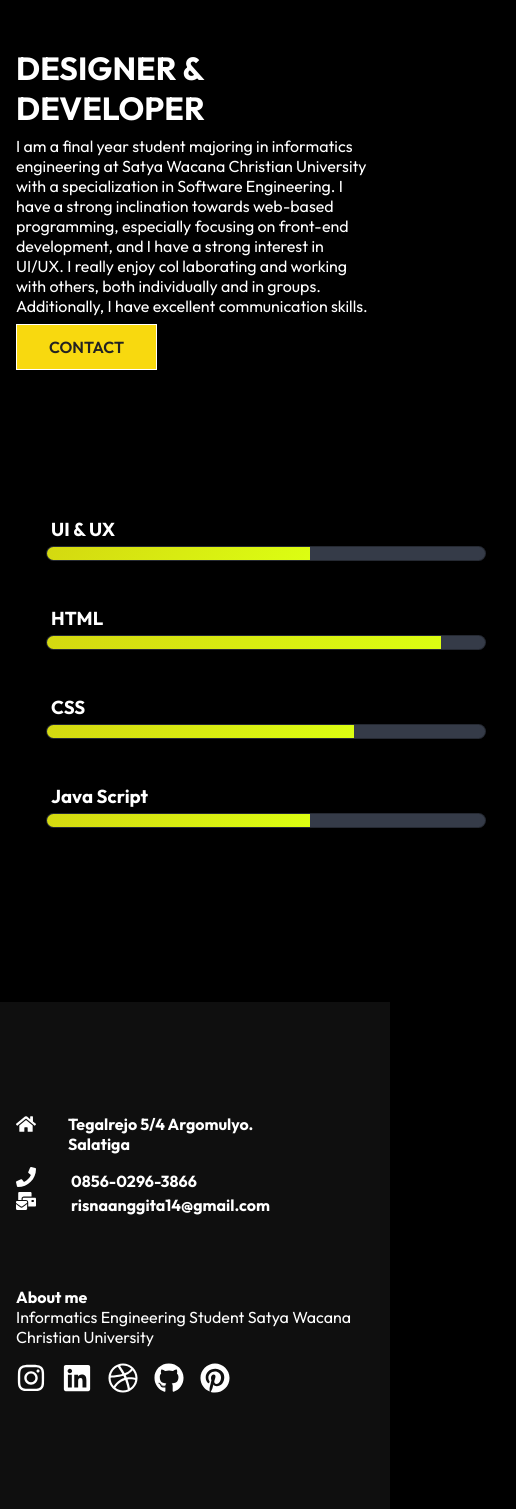
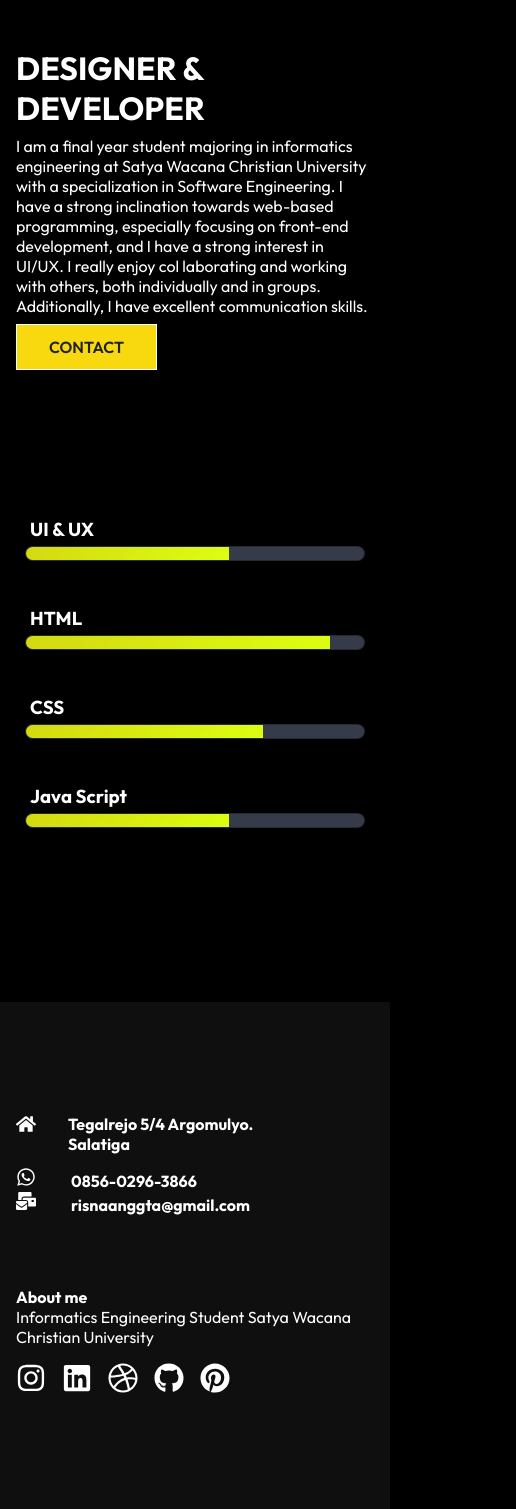
Before and after one commit to risnaanggta/portofolio, a React (Create React App) app: page /portofolio/about in a window 390 px wide. Shown: the part 522-2031 px from the top of the page, 516 px wide, since content can reach past the window. Built offline with nearby package versions, Linux system fonts and the light colour scheme.

Commit message:
responsive about

```diff
--- a/src/components/AboutContent.css
+++ b/src/components/AboutContent.css
@@ -19,10 +19,11 @@
 
 .about .right {
   margin: auto;
+  max-width: 500px;
 }
 
 .right .skill {
-  width: 500px;
+  width: 400px;
   margin: 60px auto;
   color: #fff;
   padding: 20px;
--- a/src/components/Footer.js
+++ b/src/components/Footer.js
@@ -1,6 +1,6 @@
 import "../components/Footer.css";
 import React from "react";
-import { FaDribbble, FaGithub, FaHome, FaInstagram, FaLinkedin, FaMailBulk, FaPhone, FaPinterest } from "react-icons/fa";
+import { FaDribbble, FaGithub, FaHome, FaInstagram, FaLinkedin, FaMailBulk, FaWhatsapp, FaPinterest } from "react-icons/fa";
 
 const Footer = () => {
   return (
@@ -16,12 +16,16 @@ const Footer = () => {
           </div>
           <div className="phone">
             <h4>
-              <FaPhone size={20} style={{ color: "#fff", marginRight: "2rem" }} /> 0856-0296-3866
+              <a a href="https://wa.me/6285602963866">
+                <FaWhatsapp size={20} style={{ color: "#fff", marginRight: "2rem" }} /> 0856-0296-3866
+              </a>
             </h4>
           </div>
           <div className="email">
             <h4>
-              <FaMailBulk size={20} style={{ color: "#fff", marginRight: "2rem" }} /> risnaanggita14@gmail.com
+              <a a href="https://mail.google.com/mail/u/0/?view=cm&tf=1&fs=1&to=risnaanggta@gmail.com">
+                <FaMailBulk size={20} style={{ color: "#fff", marginRight: "2rem" }} /> risnaanggta@gmail.com
+              </a>
             </h4>
           </div>
         </div>
@@ -29,11 +33,21 @@ const Footer = () => {
           <h4>About me</h4>
           <p>Informatics Engineering Student Satya Wacana Christian University</p>
           <div className="social">
-            <FaInstagram size={30} style={{ color: "#fff", marginRight: "1rem" }} />
-            <FaLinkedin size={30} style={{ color: "#fff", marginRight: "1rem" }} />
-            <FaDribbble size={30} style={{ color: "#fff", marginRight: "1rem" }} />
-            <FaGithub size={30} style={{ color: "#fff", marginRight: "1rem" }} />
-            <FaPinterest size={30} style={{ color: "#fff", marginRight: "1rem" }} />
+            <a href="https://www.instagram.com/risnaanggta/">
+              <FaInstagram size={30} style={{ color: "#fff", marginRight: "1rem" }} />
+            </a>
+            <a href="https://www.linkedin.com/in/risnaanggta/">
+              <FaLinkedin size={30} style={{ color: "#fff", marginRight: "1rem" }} />
+            </a>
+            <a href="https://dribbble.com/risnaanggta">
+              <FaDribbble size={30} style={{ color: "#fff", marginRight: "1rem" }} />
+            </a>
+            <a href="https://github.com/risnaanggta">
+              <FaGithub size={30} style={{ color: "#fff", marginRight: "1rem" }} />
+            </a>
+            <a href="https://id.pinterest.com/risnaanggta/">
+              <FaPinterest size={30} style={{ color: "#fff", marginRight: "1rem" }} />
+            </a>
           </div>
         </div>
       </div>
--- a/src/routes/About.js
+++ b/src/routes/About.js
@@ -9,7 +9,7 @@ const About = () => {
     <div>
       <Navbar />
       <HeroImg2 heading="ABOUT" text="I'am friendly Front-End Developer" />
-      <AboutContent/>
+      <AboutContent />
       <Footer />
     </div>
   );
```
